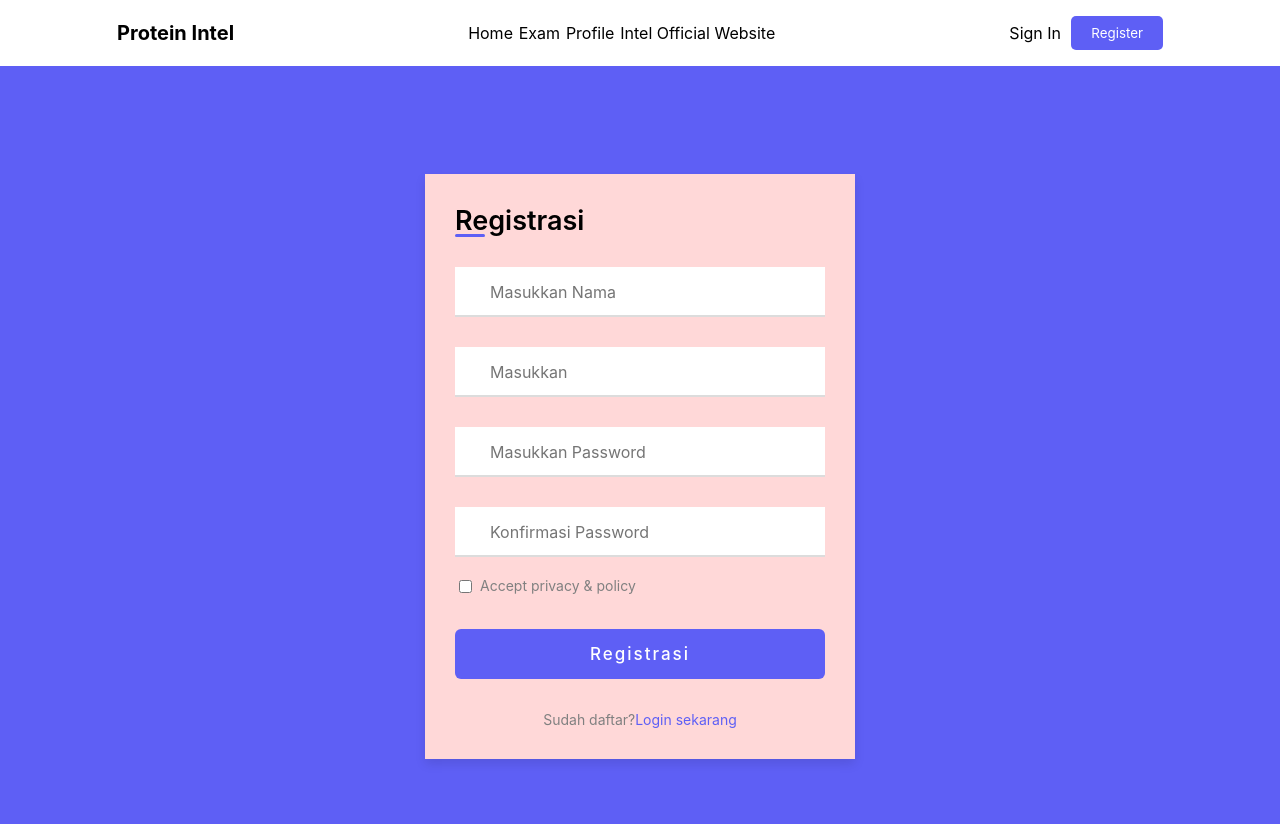
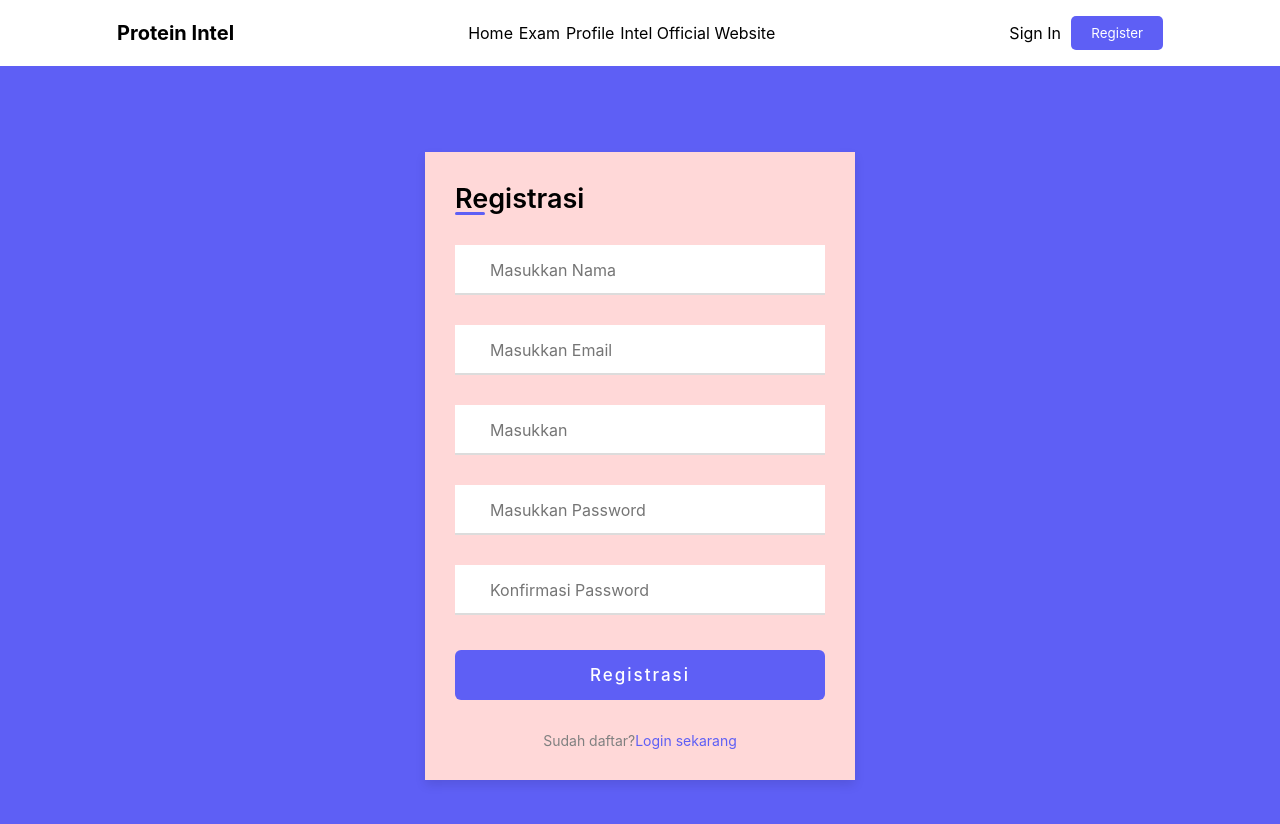
Before and after one commit to adelaidebonfamille/protein-intel, a React (Vite) app in the folder Client/: page /register in a window 1280 px wide. Shown: the top 824 px of the page. Built offline with nearby package versions, Linux system fonts and the light colour scheme.

Commit message:
Creating Some Adjustment

```diff
--- a/Client/src/Pages/Login/Login.jsx
+++ b/Client/src/Pages/Login/Login.jsx
@@ -1,4 +1,5 @@
 import React from "react";
+import { Link } from "react-router-dom";
 import styles from "./Login.module.css";
 
 const Login = () => {
@@ -13,7 +14,8 @@ const Login = () => {
 							<div className={styles["input-field"]}>
 								<input
 									type="text"
-									placeholder="Masukkan NIM"
+									placeholder="Masukkan Email"
+									name="email"
 									required
 								/>
 							</div>
@@ -29,6 +31,7 @@ const Login = () => {
 									Lupa password?
 								</a>
 							</div>
+
 							<div
 								className={`${styles["input-field"]} ${styles.button}`}
 							>
@@ -38,12 +41,12 @@ const Login = () => {
 						<div className={styles["login-signup"]}>
 							<span className={styles.text}>
 								Belum daftar?{"  "}
-								<a
-									href="registrasi.html"
+								<Link
+									to={"/register"}
 									className={`${styles.text} ${styles["signup-text"]}`}
 								>
 									Registrasi disini
-								</a>
+								</Link>
 							</span>
 						</div>
 					</div>
--- a/Client/src/Pages/Profile/Profile.jsx
+++ b/Client/src/Pages/Profile/Profile.jsx
@@ -4,7 +4,6 @@ import styles from "./Profile.module.css";
 
 const Profile = () => {
 	const [selectedFile, setSelectedFile] = useState(null);
-	const [clicks, setClicks] = useState(0);
 
 	const name = useRef();
 	const nim = useRef();
@@ -48,16 +47,8 @@ const Profile = () => {
 	const fileChangedHandler = (event) => {
 		setSelectedFile(event.target.files[0]);
 	};
-
-	const clicksHandler = () => {
-		setClicks((prevClicks) => prevClicks + 1);
-	};
 	return (
 		<div className={styles.container}>
-			<div>
-				<button onClick={clicksHandler}>Clicks : {clicks}</button>
-			</div>
-
 			<form className={styles.form} onSubmit={registerHandler}>
 				<label htmlFor="name">Nama</label>
 				<input
--- a/Client/src/Pages/Register/Register.jsx
+++ b/Client/src/Pages/Register/Register.jsx
@@ -1,81 +1,94 @@
 import React from "react";
+import { Link } from "react-router-dom";
 import styles from "./Register.module.css";
 
 const Register = () => {
 	return (
-		<div className= { styles.body } >
-			<div className={ styles.container }>
-				<div className={ styles.forms }>
-					<div className={ `${ styles.form } ${  styles.login }` }>
-						<span className={ styles.title }>Registrasi</span>
+		<div className={styles.body}>
+			<div className={styles.container}>
+				<div className={styles.forms}>
+					<div className={`${styles.form} ${styles.login}`}>
+						<span className={styles.title}>Registrasi</span>
 
 						<form action="#">
-							<div className={ styles[ "input-field" ] }>
+							<div className={styles["input-field"]}>
 								<input
 									type="text"
 									placeholder="Masukkan Nama"
 									required
 								/>
-								<i className={ `${ styles.uil } ${ styles[ "uil-user" ] }` }></i>
+								<i
+									className={`${styles.uil} ${styles["uil-user"]}`}
+								></i>
 							</div>
 
-							<div className= { styles[  "input-field" ] } >
+							<div className={styles["input-field"]}>
+								<input
+									type="text"
+									placeholder="Masukkan Email"
+									required
+								/>
+								<i
+									className={`${styles.uil} ${styles["uil-user"]}`}
+								></i>
+							</div>
+
+							<div className={styles["input-field"]}>
 								<input
 									type="text"
 									placeholder="Masukkan
 									NIM"
 									required
 								/>
-								<i className={ `${ styles.uil } ${ styles[ "uil-envelope-shield" ] } ${ styles.icon }` }></i>
+								<i
+									className={`${styles.uil} ${styles["uil-envelope-shield"]} ${styles.icon}`}
+								></i>
 							</div>
 
-							<div className= { styles[ "input-field" ] } >
+							<div className={styles["input-field"]}>
 								<input
 									type="password"
 									placeholder="Masukkan Password"
 									required
 								/>
-								<i className={ `${ styles.uil } ${ styles[ "uil-lock-alt" ] }` }></i>
+								<i
+									className={`${styles.uil} ${styles["uil-lock-alt"]}`}
+								></i>
 							</div>
 
-							<div className= { styles[ "input-field" ] } >
+							<div className={styles["input-field"]}>
 								<input
 									type="password"
 									placeholder="Konfirmasi Password"
 									required
 								/>
-								<i className={ `${ styles.uil } ${ styles[ "uil-lock" ] } ${ styles.icon }` }></i>
+								<i
+									className={`${styles.uil} ${styles["uil-lock"]} ${styles.icon}`}
+								></i>
 							</div>
 
-							<div className={ styles[ "checkbox-text" ] }>
-								<div className={ styles[ "checkbox-content" ] }>
-									<input
-										type="checkbox"
-										id="logCheck"
-										required
-									/>
-									<label for="logCheck" className={ styles.text }>Accept privacy & policy</label>
-								</div>
-							</div>
-
-							<div className={ ` ${ styles[ "input-field" ] } ${ styles.button } ` }>
-								<input
-									type="button"
-									value="Registrasi"
-								/>
+							<div
+								className={` ${styles["input-field"]} ${styles.button} `}
+							>
+								<input type="button" value="Registrasi" />
 							</div>
 						</form>
 
-						<div className={ styles[ "login-signup" ] }>
-							<span className={ styles.text }>Sudah daftar?
-								<a href="login.html" className={ ` ${ styles.text } ${ styles[ "signup-text" ] } ` }>Login sekarang</a>
+						<div className={styles["login-signup"]}>
+							<span className={styles.text}>
+								Sudah daftar?
+								<Link
+									to={"/login"}
+									className={` ${styles.text} ${styles["signup-text"]} `}
+								>
+									Login sekarang
+								</Link>
 							</span>
 						</div>
 					</div>
 				</div>
 			</div>
 		</div>
-
 	);
 };
 
```
